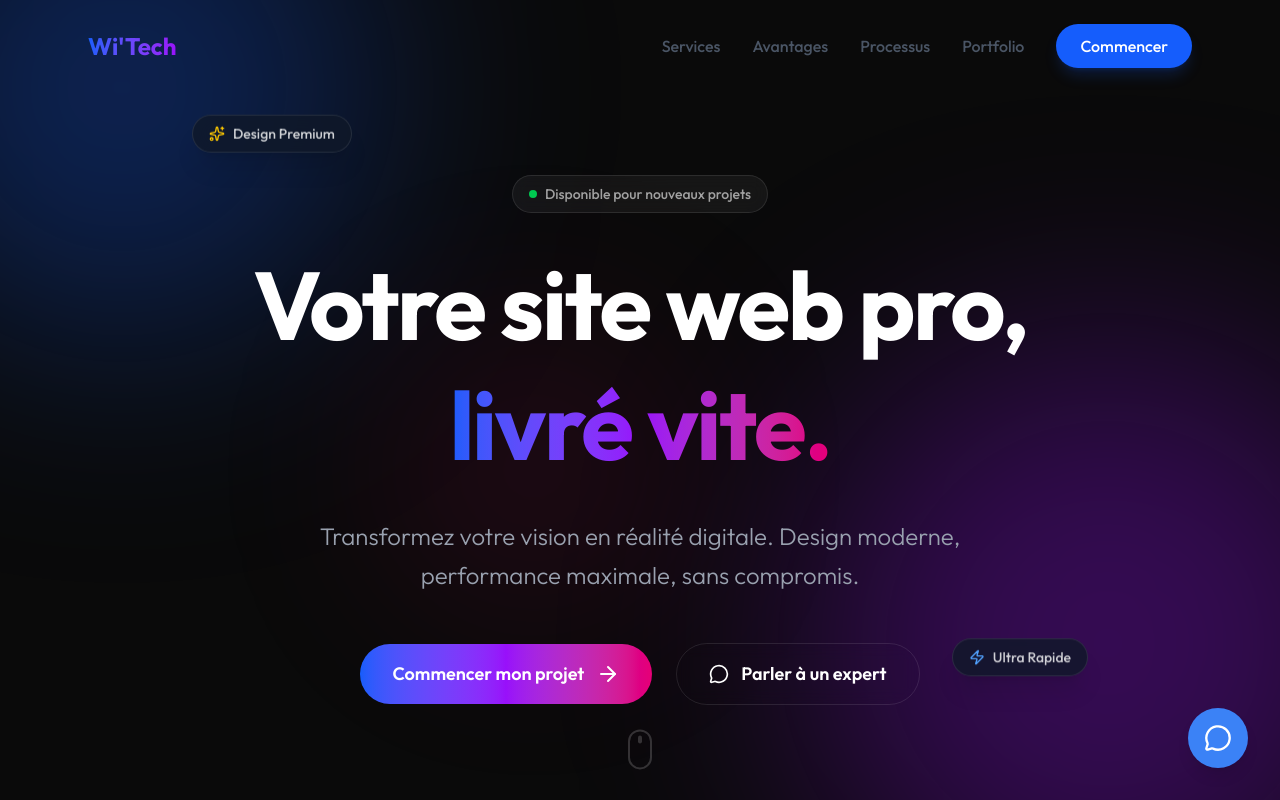
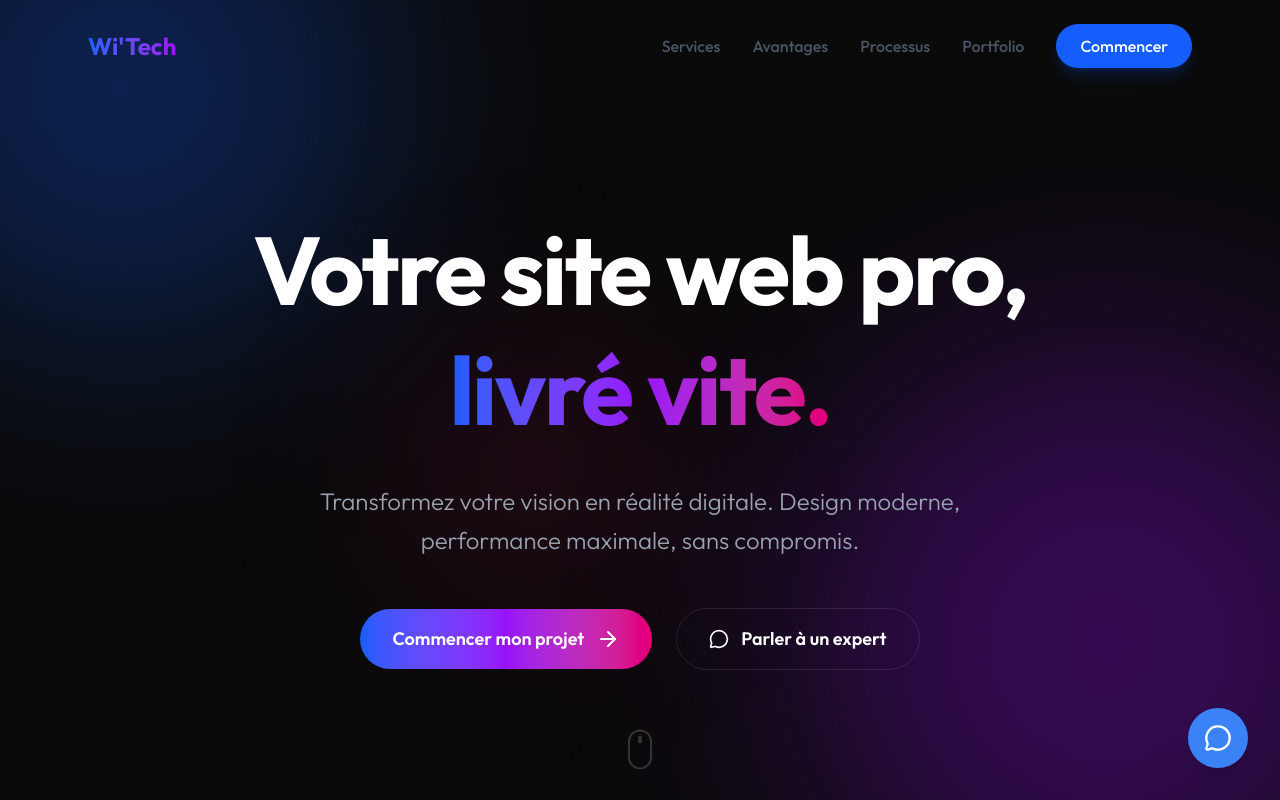
Before and after one commit to witechagency/witech, a React (Vite) app: page / in a window 1280 px wide. Shown: the top 800 px of the page. Built offline with nearby package versions, Linux system fonts and the light colour scheme.

Commit message:
Update Hero.tsx

```diff
--- a/src/components/Hero.tsx
+++ b/src/components/Hero.tsx
@@ -11,24 +11,6 @@ export function Hero() {
                 <div className="absolute top-[40%] left-[30%] w-[300px] h-[300px] bg-pink-600/20 rounded-full blur-[100px] animate-pulse" />
             </div>
 
-            {/* Floating Elements */}
-            <motion.div
-                animate={{ y: [0, -20, 0] }}
-                transition={{ duration: 4, repeat: Infinity, ease: "easeInOut" }}
-                className="absolute top-32 left-[15%] hidden lg:flex items-center gap-2 glass-dark px-4 py-2 rounded-full border border-white/10"
-            >
-                <Sparkles size={16} className="text-yellow-400" />
-                <span className="text-white/80 text-sm font-medium">Design Premium</span>
-            </motion.div>
-
-            <motion.div
-                animate={{ y: [0, 20, 0] }}
-                transition={{ duration: 5, repeat: Infinity, ease: "easeInOut", delay: 1 }}
-                className="absolute bottom-32 right-[15%] hidden lg:flex items-center gap-2 glass-dark px-4 py-2 rounded-full border border-white/10"
-            >
-                <Zap size={16} className="text-blue-400" />
-                <span className="text-white/80 text-sm font-medium">Ultra Rapide</span>
-            </motion.div>
 
             <div className="max-w-6xl mx-auto px-6 text-center relative z-10">
                 <motion.div
@@ -36,14 +18,6 @@ export function Hero() {
                     animate={{ opacity: 1, y: 0 }}
                     transition={{ duration: 0.8, ease: "easeOut" }}
                 >
-                    <div className="inline-flex items-center gap-2 px-4 py-2 rounded-full bg-white/5 border border-white/10 mb-8 backdrop-blur-sm">
-                        <span className="relative flex h-2 w-2">
-                            <span className="animate-ping absolute inline-flex h-full w-full rounded-full bg-green-400 opacity-75"></span>
-                            <span className="relative inline-flex rounded-full h-2 w-2 bg-green-500"></span>
-                        </span>
-                        <span className="text-white/60 text-sm font-medium">Disponible pour nouveaux projets</span>
-                    </div>
-
                     <h1 className="text-5xl md:text-7xl lg:text-8xl font-bold text-white mb-8 tracking-tight leading-tight">
                         Votre site web pro, <br />
                         <span className="text-gradient">
```
